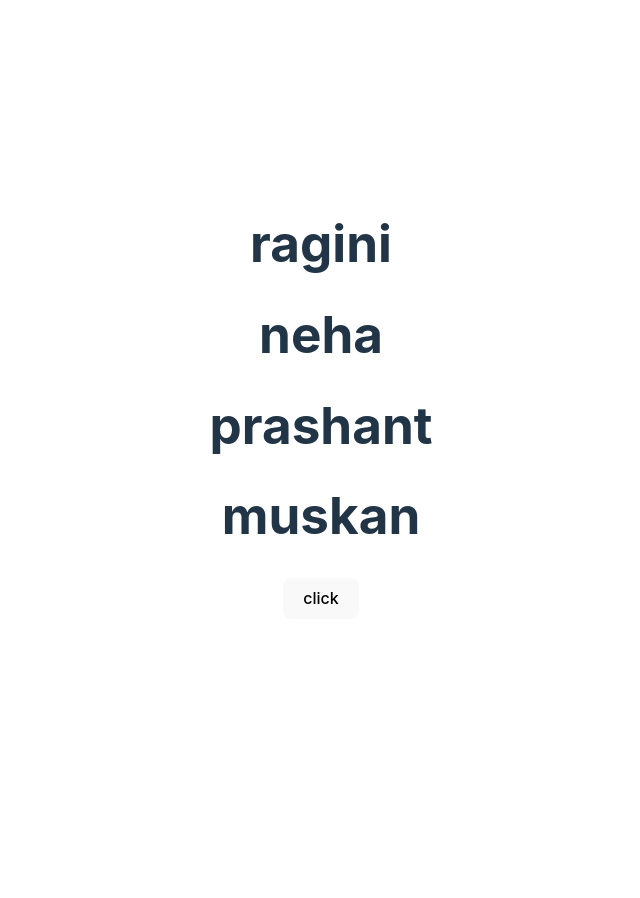
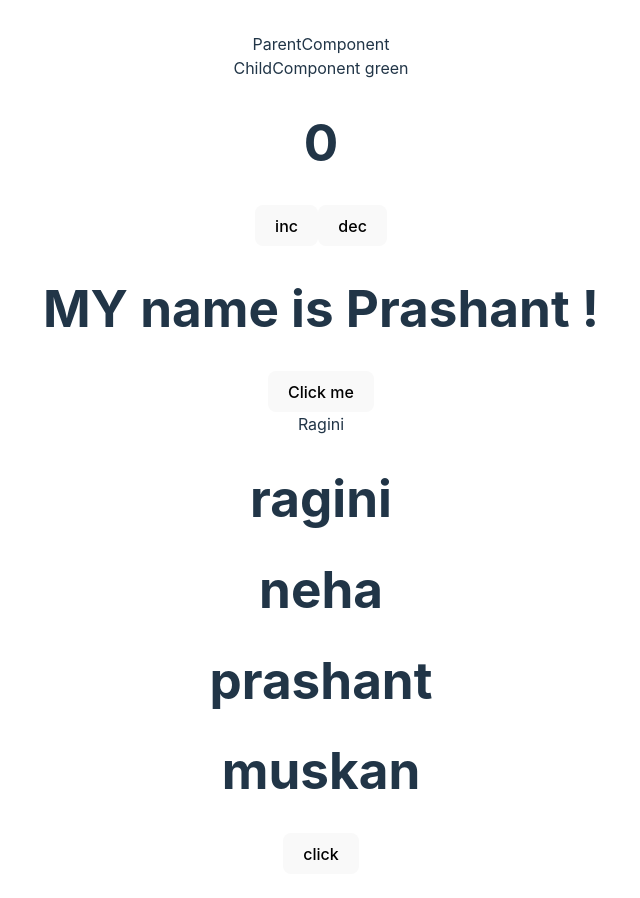
Before and after one commit to vikrantkkk/vite-react, a React (Vite) app: page / in a window 1280 px wide. Shown: the top 898 px of the page, without its empty margins (319-959 px from the left). Before the commit the page ends 800 px from the top, so only its background shows below. Built offline with nearby package versions, Linux system fonts and the light colour scheme.

Commit message:
untill list and key

```diff
--- a/src/App.jsx
+++ b/src/App.jsx
@@ -3,16 +3,16 @@ import Example from "./Example";
 import List from "./List";
 import Parent from "./Parent";
 import ParentComponent from "./ParentComponent";
-// import Vikrant from "./ragini";
+import Vikrant from "./ragini";
 
 function App() {
   const color = "red";
   return (
     <>
-      {/* <ParentComponent color={color} /> */}
-      {/* <Example/> */}
-      {/* <Parent/> */}
-      {/* <Vikrant /> */}
+      <ParentComponent color={color} />
+      <Example/>
+      <Parent/>
+      <Vikrant />
       <List/>
 
     </>
--- a/src/List.jsx
+++ b/src/List.jsx
@@ -2,21 +2,22 @@
 
 // task
 //code step by step;
+
 // spread oprator,rest oprator, shaloow Copy, deep copy
 
-// const myArray = [
-  //   {
-  //     name: "ragini",
-  //     email: "ragini@gmail.com",
-  //     phone: 8989898989,
-  //     address: [
-  //       {
-  //         state: "bihar",
-  //         district: "smastipue"
-  //       }
-  //     ]
-  //   }
-  // ];
+const myArray = [
+    {
+      name: "ragini",
+      email: "ragini@gmail.com",
+      phone: 8989898989,
+      address: [
+        {
+          state: "bihar",
+          district: "smastipue"
+        }
+      ]
+    }
+  ];
 
 import React, { useState } from "react";
 
```
